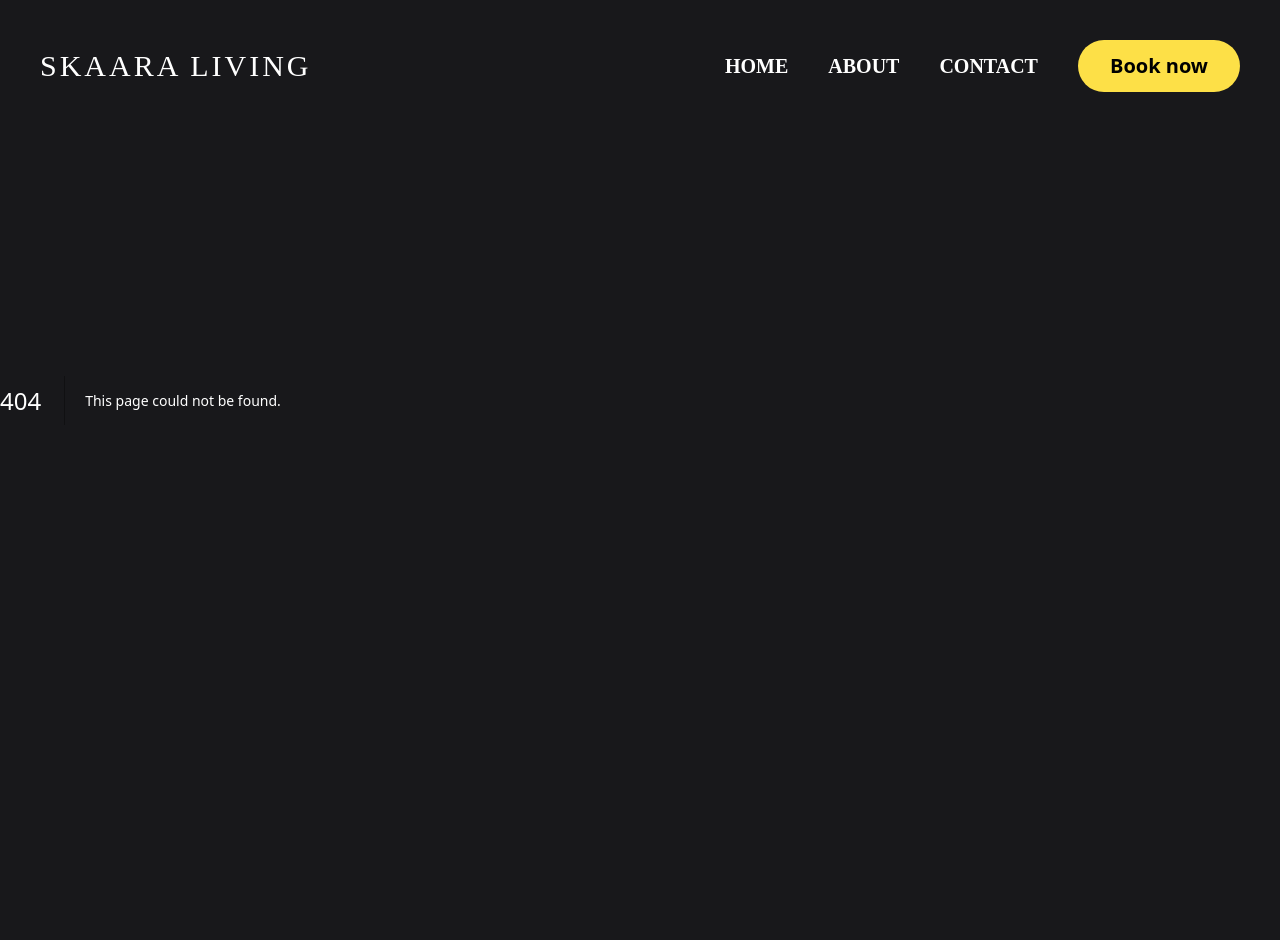
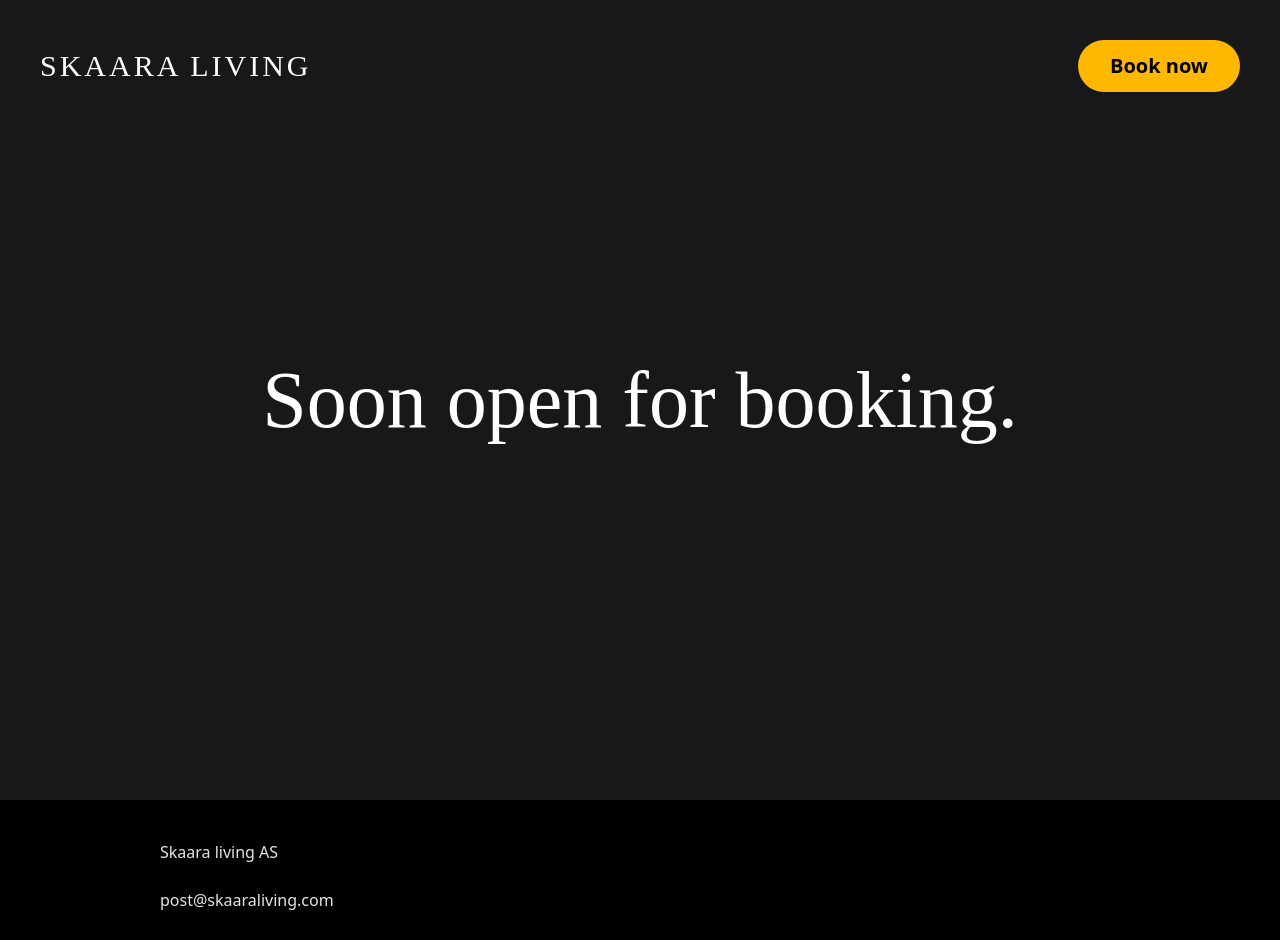
Before and after one commit to Andreas-Espelund/skaara_living, a Next.js app: page /info in a window 1280 px wide. Before the commit this address had no page. Shown: the top 940 px of the page. Before the commit the page ends 800 px from the top, so only its background shows below. Built offline with nearby package versions, Linux system fonts and the light colour scheme.

Commit message:
fiksa bildet og div

```diff
--- a/app/contact/page.tsx
+++ b/app/contact/page.tsx
@@ -10,11 +10,10 @@ function Contact() {
   console.log(process.env.EJS_TEMPLATE_ID)
 
   return (
-    <div className='h-[101vh] flex-1 relative'>
+    <div className='flex-1 relative h-screen'>
       <Image alt="" className='object-cover' src={background} fill/>
-
       <div className='absolute grid place-content-center w-full h-full'>
-      <div className="font-black text-[4rem] lg:text-[22rem]  drop-shadow-xl text-white/60">
+        <div className="font-black text-[4rem] lg:text-[22rem]  drop-shadow-xl text-white/60">
           CONTACT
         </div>
       </div>
--- /dev/null
+++ b/app/info/page.tsx
@@ -0,0 +1,9 @@
+import React from 'react'
+
+export default function about() {
+  return (
+    <div className="bg-zinc-900  h-screen playfair  text-[5rem] grid  place-content-center overflow-hidden">
+      Soon open for booking.
+    </div>
+  )
+}
--- a/app/layout.tsx
+++ b/app/layout.tsx
@@ -1,4 +1,5 @@
 import Header from '../components/Header'
+import Footer from '../components/Footer'
 import '../styles/globals.css'
 export default function RootLayout({
   children,
@@ -9,10 +10,11 @@ export default function RootLayout({
   return (
     <html>
       <head />
-      <body className='h-[100vh] flex bg-zinc-900 text-white max-w-[100vw] overflow-x-hidden'>
+      <body className='min-h-[100vh] flex flex-col bg-zinc-900 text-white justify-between overflow-x-hidden'>
         <Header/>
         {children}
-        </body>
+        <Footer/>
+      </body>
     </html>
   )
 }
--- a/app/page.tsx
+++ b/app/page.tsx
@@ -2,7 +2,7 @@ import React from 'react'
 import StickyHeader from '../components/StickyHeader'
 import Image from 'next/image'
 import ContactForm from '../components/ContactForm'
-import background from '../public/box.png'
+import background from '../public/hero.png'
 import view from '../public/view.jpg'
 
 
@@ -10,12 +10,15 @@ function Home() {
 
   return (
     <div className="flex-1 flex flex-col">
-        <div className='min-h-screen flex-1'>
+
+        <div className='min-h-screen flex-1 relative'>
+            <div className="bg-gradient-to-t from-zinc-900 to-transparent flex h-40 w-full absolute bottom-0 z-50"></div>
             <Image className='object-cover' fill alt="" src={background}/>
         </div>
 
+
         <div className='flex flex-col w-[90%] lg:w-3/4 mx-auto  pb-8'>
-            <div className='min-h-screen flex flex-col gap-10 max-w-[100vw]'>
+            <div className='min-h-screen flex flex-col gap-10 max-w-[100vw] hidden'>
                 <StickyHeader>About</StickyHeader>
                 <div className="text-2xl max-w-[100vw] grid grid-cols-1 lg:grid-cols-2 grid-rows-2 gap-10">
                     <div className='flex flex-col justify-evenly gap-4 '>
@@ -36,10 +39,22 @@ function Home() {
 
             <div className='min-h-screen flex flex-col gap-10'>
                 <StickyHeader>Location</StickyHeader>
-                <iframe src="https://snazzymaps.com/embed/452941" className='w-full h-3/4  rounded-2xl shadow-xl'/>
+                <div className='flex w-full h-full justify-end'>
+                    <iframe src="https://snazzymaps.com/embed/452941" className='w-full flex-1 h-fit lg:h-[800px] rounded-2xl shadow-xl'/>
+
+                    <a className='absolute m-4 bg-primary text-black p-4 w-fit rounded-full shadow-md hover:scale-105 hover:shadow-lg transition-all active:scale-95 active:shadow-none' target="_blank" href="https://www.google.com/maps/dir/''/Fv698+7,+6778+Lote/">
+                        <svg xmlns="http://www.w3.org/2000/svg" fill="none" viewBox="0 0 24 24" strokeWidth={2} stroke="currentColor" className="w-6 h-6">
+                            <path strokeLinecap="round" strokeLinejoin="round" d="M9 6.75V15m6-6v8.25m.503 3.498l4.875-2.437c.381-.19.622-.58.622-1.006V4.82c0-.836-.88-1.38-1.628-1.006l-3.869 1.934c-.317.159-.69.159-1.006 0L9.503 3.252a1.125 1.125 0 00-1.006 0L3.622 5.689C3.24 5.88 3 6.27 3 6.695V19.18c0 .836.88 1.38 1.628 1.006l3.869-1.934c.317-.159.69-.159 1.006 0l4.994 2.497c.317.158.69.158 1.006 0z" />
+                        </svg>
+
+                    </a>
+                </div>
             </div>
 
         </div>
+
+
+
     </div>
   )
 }
--- a/components/ContactForm.jsx
+++ b/components/ContactForm.jsx
@@ -3,7 +3,7 @@ import React from 'react'
 import { useState, useRef } from 'react'
 import { motion } from 'framer-motion'
 import emailjs from '@emailjs/browser';
-
+import Input from './Input'
 import Loader from './/Loader'
 function ContactForm() {
 
@@ -68,30 +68,21 @@ function ContactForm() {
         transition={{duration:1}}
         viewport={{once:true}}
         onClick={()=> setLoading(false)}
-
     >
-        <form className='grid gap-6 grid-cols-2 text-xl relative' ref={formRef} onSubmit={handleSubmit}>
-
-            <label htmlFor='email'> First name </label>
-            <label htmlFor='lastname'> Last name </label>
-
-            <input className=' p-4  outline-none box-border border-2 border-transparent focus:border-primary rounded-lg bg-zinc-800' name="firstname" type="text"/>
-            <input className=' p-4 outline-none border-2 border-transparent focus:border-primary rounded-lg bg-zinc-800' name="lastname" type="text"/>
+        <form className='grid gap-6 text-xl relative' ref={formRef} onSubmit={handleSubmit}>
+            <Input label="First name" type="text" name="firstname"/>
+            <Input label="Last name" type="text" name="lastname"/>
+            <Input label="Email" type="email" name="email"/>
+            <Input label="Phone" type="number" name="phone"/>
 
 
-            <label htmlFor='email'> Email </label>
-            <label htmlFor='phone'> Phone number </label>
+            <label className='lg:col-span-2 grid grid-flow-row gap-2'>
+                Message
+                <textarea className=' resize-none p-4 outline-none border-2 border-transparent focus:border-primary rounded-lg bg-zinc-800' rows={7} name="message"/>
+            </label>
+            <input className='lg:col-span-2 text-center text-black w-full outline-none focus:scale-[102%] transition-all rounded-lg font-bold p-4 bg-primary' type='submit' value="Send"/>
 
-            <input className=' p-4 outline-none border-2 border-transparent focus:border-primary rounded-lg bg-zinc-800' name="email" type="email"/>
-            <input className=' p-4 outline-none border-2 border-transparent focus:border-primary rounded-lg bg-zinc-800' name="phone" type="number"/>
-
-
-            <label htmlFor='message' className='col-span-2'> Message </label>
-            <textarea  className='col-span-2 resize-none p-4 outline-none border-2 border-transparent focus:border-primary rounded-lg bg-zinc-800' rows={7} name="message"/>
-
-            <input className='text-center col-span-2 text-black w-full outline-none focus:scale-[102%] transition-all rounded-lg font-bold p-4 bg-primary' type='submit' value="Send"/>
-
-        <Loader active={loading}/>
+            <Loader active={loading}/>
         </form>
 
 
--- /dev/null
+++ b/components/Footer.jsx
@@ -0,0 +1,14 @@
+import React from 'react'
+
+export default function Footer() {
+  return (
+    <div className='bg-black text-zinc-200 w-full py-10'>
+        <div className='flex flex-col gap-6 w-3/4 m-auto'>
+            <p>Skaara living AS</p>
+            <p>post@skaaraliving.com</p>
+            <p>+47 999 99 999</p>
+            <p>Copyright © 2023</p>
+        </div>
+    </div>
+  )
+}
--- a/components/Header.jsx
+++ b/components/Header.jsx
@@ -5,12 +5,12 @@ import Link from 'next/link'
 function Header() {
   return (
     <div className='absolute top-0 w-full z-50  text-white p-4 lg:p-10 flex justify-between items-center text-xl bg-gradient-to-b from-zinc-900/80 to-transparent'>
-      <p className='playfair font-medium  text-3xl tracking-widest'>SKAARA LIVING</p>
+      <Link className='playfair font-medium  text-3xl tracking-widest' href="/">SKAARA LIVING</Link>
       <nav className='hidden lg:flex gap-10 text-center items-center font-semibold'>
-          <Link className='hover:scale-110 playfair transition-all outline-yellow-300' href="/">HOME</Link>
-          <Link className='hover:scale-110 playfair transition-all outline-yellow-300' href="/about">ABOUT</Link>
-          <Link className='hover:scale-110 playfair transition-all outline-yellow-300' href="/contact">CONTACT</Link>
-          <Link className='hover:scale-110 transition-all box-border outline-yellow-300 bg-yellow-300 rounded-full text-black px-8 py-3' href="https://www.airbnb.no/" target="_blank">Book now</Link>
+          <Link className='hidden hover:scale-110 playfair transition-all outline-primary' href="/">HOME</Link>
+          <Link className='hidden hover:scale-110 playfair transition-all outline-primary' href="/about">ABOUT</Link>
+          <Link className='hidden hover:scale-110 playfair transition-all outline-primary' href="/contact">CONTACT</Link>
+          <Link className=' hover:scale-110 transition-all box-border outline-none bg-primary rounded-full text-black px-8 py-3 ' href="/info">Book now</Link>
       </nav>
       <div className='lg:hidden'>
         <Hamburger/>
--- /dev/null
+++ b/components/Input.jsx
@@ -0,0 +1,14 @@
+import React from 'react'
+
+export default function Input({label, name, type}) {
+  return (
+    <label className='grid grid-flow-row gap-2'>
+        {label}
+        <input
+        name={name}
+        type={type}
+        className="p-4 outline-none  box-border border-2 border-transparent focus:border-primary rounded-lg bg-zinc-800"
+        />
+    </label>
+  )
+}
--- a/tailwind.config.js
+++ b/tailwind.config.js
@@ -10,7 +10,7 @@ module.exports = {
   theme: {
     extend: {
       colors:{
-        primary:'#fde047'
+        primary:'#ffb700',
       },
       fontFamily: {
         "Josefin": ["Josefin Sans", ...defaultTheme.fontFamily.sans],
```
Also changed, not shown: public/hero.png (added).
